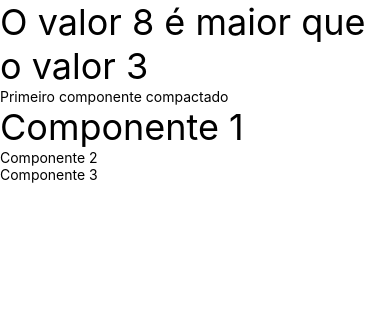
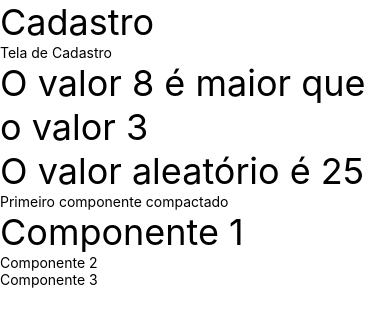
Before and after one commit to gabrielaalvescosta/react-native-studies, a React Native app in the folder exercicios/: screen / in a window 390 px wide. Shown: the top 326 px of the page. Built offline with nearby package versions, Linux system fonts and the light colour scheme.

Commit message:
React Fragments

```diff
--- a/exercicios/src/App.js
+++ b/exercicios/src/App.js
@@ -5,6 +5,8 @@ import { Text, View } from 'react-native';
 import Primeiro from './components/Primeiro';
 import ComponenteSemNomePadrao, { Componente2, Componente3 } from './components/Multi';
 import MinMax from './components/MinMax';
+import Aleatorio from './components/Aleatorio';
+import Titulo from './components/Titulo';
 
 function App() {
 
@@ -12,7 +14,9 @@ function App() {
 
     return <Text>
             <View>
+            <Titulo principal="Cadastro" secundario="Tela de Cadastro"/>
             <MinMax min="3" max="8"/>
+            <Aleatorio min={1} max={60} />
             <Primeiro/>
             <ComponenteSemNomePadrao/>
             <Componente2/>
--- a/exercicios/src/components/Aleatorio.js
+++ b/exercicios/src/components/Aleatorio.js
@@ -7,7 +7,6 @@ import Estilo from './estilo';
 
 export default ({min, max}) => {
 
-    const { min, max } = props
     const delta = max - min + 1;
     const aleatorio = parseInt(Math.random() * delta) + min;
 
--- /dev/null
+++ b/exercicios/src/components/Titulo.js
@@ -0,0 +1,17 @@
+import React from 'react';
+import { Text } from 'react-native';
+
+// estilo
+import Estilo from './estilo';
+
+export default props => {
+    return (
+      <React.Fragment>
+            <Text style={Estilo.txtG}>{props.principal}</Text>
+            <Text>{props.secundario}</Text>
+      </React.Fragment>
+    )
+}
+
+// React Fragment é usado quando precisamos retornar mais de 1 componente.
+// Usamos React.Fragment, Fragment (necessário importar) ou apenas <> </>
```
